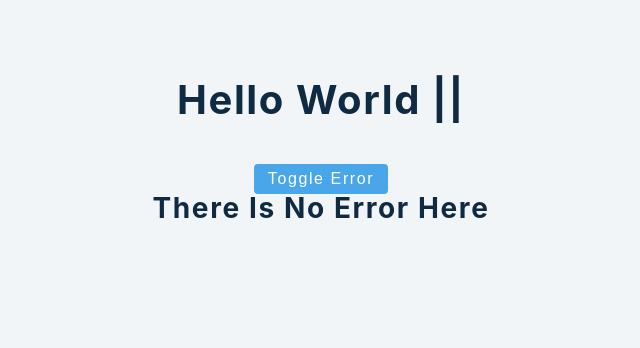
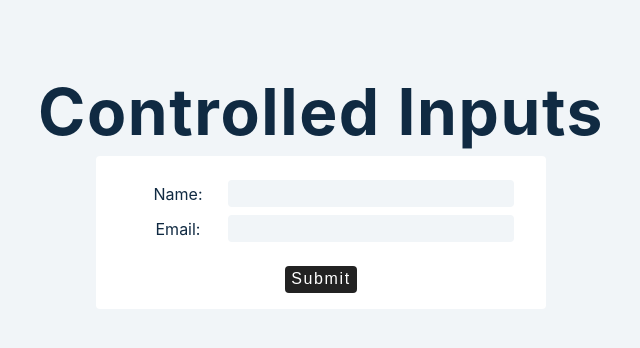
Before and after one commit to matovu-ronald/react-advanced-2021, a React (Create React App) app: page / in a window 1280 px wide. Shown: the top 348 px of the page, without its empty margins (319-959 px from the left). Built offline with nearby package versions, Linux system fonts and the light colour scheme.

Commit message:
Forms controlled inputs

```diff
--- a/src/App.js
+++ b/src/App.js
@@ -9,6 +9,7 @@ import CleanUpExample from "./components/useEffect/CleanUpExample";
 import FetchDataExample from "./components/useEffect/FetchDataExample";
 import FetchUserExample from "./components/conditionalRendering/FetchUserExample";
 import ShortCircuitTenaryExample from "./components/conditionalRendering/ShortCircuitTenaryExample";
+import ControlledInputsExample from "./components/forms/ControlledInputsExample";
 
 function App() {
   return (
@@ -24,7 +25,9 @@ function App() {
       {/* <FetchDataExample /> */}
       {/* –––––– Conditional Rendering Examples –––––– */}
       {/* <FetchUserExample /> */}
-      <ShortCircuitTenaryExample />
+      {/* <ShortCircuitTenaryExample /> */}
+      {/* –––––– Forms –––––– */}
+      <ControlledInputsExample />
     </div>
   );
 }
--- /dev/null
+++ b/src/components/forms/ControlledInputsExample.js
@@ -0,0 +1,73 @@
+import React, { useState, Fragment } from "react";
+
+const ControlledInputsExample = () => {
+  const [name, setName] = useState("");
+  const [email, setEmail] = useState("");
+  const [people, setPeople] = useState([]);
+
+  const handleSubmit = (e) => {
+    e.preventDefault();
+    if (name && email) {
+      const person = { id: new Date().getTime().toString(), name, email };
+      setPeople((prevPeople) => {
+        return [...prevPeople, person];
+      });
+      setName("");
+      setEmail("");
+    } else {
+      alert("You cannot submit empty values");
+    }
+  };
+
+  const removePerson = (id) => {
+    const newPeople = people.filter((person) => {
+      return person.id !== id;
+    });
+    setPeople(newPeople);
+  };
+
+  return (
+    <Fragment>
+      <h1>Controlled inputs</h1>
+      <form onSubmit={handleSubmit} className="form">
+        <div className="form-control">
+          <label htmlFor="name">Name: </label>
+          <input
+            className=""
+            value={name}
+            onChange={(e) => setName(e.target.value)}
+            type="text"
+            name="name"
+            id="name"
+          />
+        </div>
+        <div className="form-control">
+          <label htmlFor="email">Email: </label>
+          <input
+            className=""
+            value={email}
+            onChange={(e) => setEmail(e.target.value)}
+            type="text"
+            name="email"
+            id="email"
+          />
+        </div>
+        <button type="submit" className="btn">
+          Submit
+        </button>
+      </form>
+      {people.map((person, index) => {
+        const { id, name, email } = person;
+        return (
+          <div className="item" key={id}>
+            <h4>{name}</h4>
+            <p>{email}</p>
+            <p onClick={() => removePerson(id)}>X</p>
+          </div>
+        );
+      })}
+    </Fragment>
+  );
+};
+
+export default ControlledInputsExample;
```
